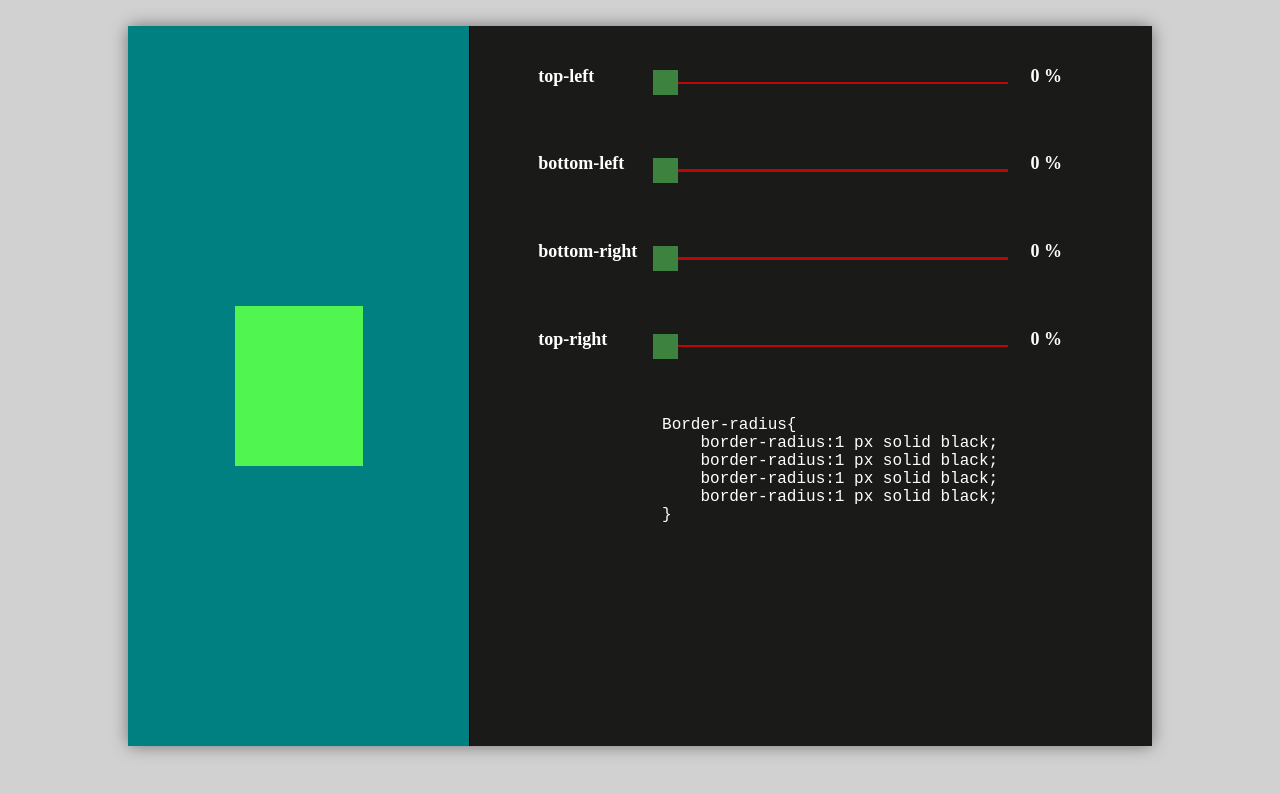
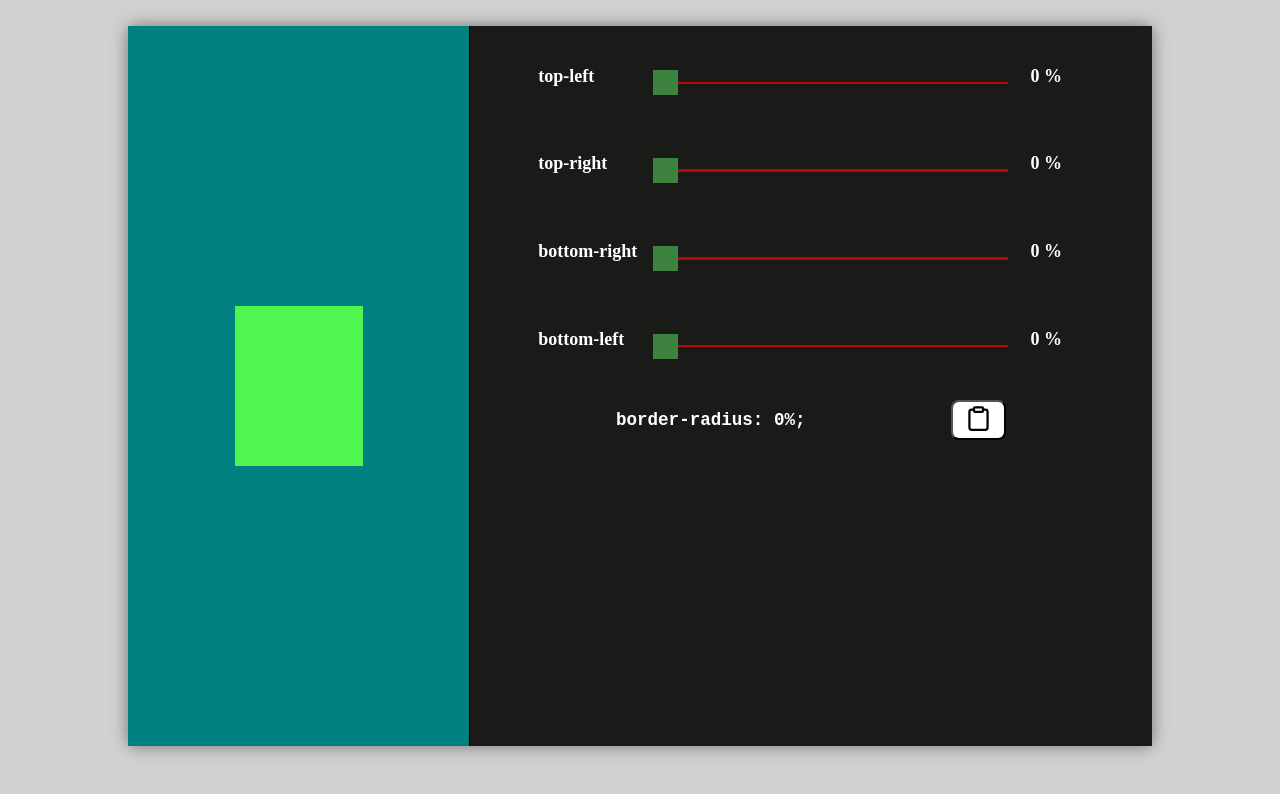
Before and after one commit to Lucas-Lameira/border-radius-previewer, a plain HTML site: page index.html in a window 1280 px wide. Drawn offline with Linux system fonts and the light colour scheme.

Commit message:
copy the css

```diff
--- a/index.html
+++ b/index.html
@@ -14,6 +14,7 @@
 
 </head>
 <body>
+
     <section id="container">
         <section id="left">
             <div id="box">
@@ -39,18 +40,18 @@
             </div>
 
             <div class="inputContainer">
-                <label for="bottom-left">bottom-left</label>
+                <label for="top-right">top-right</label>
                 <input
-                id="botLeft"
+                  id="topRight"
                   class="rangeSlider"
+                  name="top-right"
                   type="range"
-                  name="bottom-left"
                   value="0"
                   min="0"
                   max="100"
                   step="1"
                 >
-                <div id="outputBotLeft" class="output">
+                <div id="outputTopRight" class="output">
                     0 %
                 </div>
             </div>
@@ -72,33 +73,32 @@
                 </div>
             </div>
 
-
             <div class="inputContainer">
-                <label for="top-right">top-right</label>
+                <label for="bottom-left">bottom-left</label>
                 <input
-                  id="topRight"
+                id="botLeft"
                 class="rangeSlider"
-                  name="top-right"
                   type="range"
+                  name="bottom-left"
                   value="0"
                   min="0"
                   max="100"
                   step="1"
                 >
-                <div id="outputTopRight" class="output">
+                <div id="outputBotLeft" class="output">
                     0 %
                 </div>
             </div>
-            <pre>
-                    Border-radius{
-                        border-radius:1 px solid black;
-                        border-radius:1 px solid black;
-                        border-radius:1 px solid black;
-                        border-radius:1 px solid black;
-                    }
-            </pre>
+
+            <div id="codeContainer">
+                <code id="showStyle">border-radius: 0%;</code>
+                <button onclick="copyCode()">
+                    <img src="clipboard.svg" alt="clipboard">
+                </button>
+            </div>
         </aside>
     </section>
+    <input type="text" value="Hello World" id="copyInput" >
 </body>
 <script src="script.js"></script>
 </html>
--- a/script.js
+++ b/script.js
@@ -1,4 +1,6 @@
 const box = document.getElementById("box");
+const styleView = document.getElementById("showStyle")
+let copyCss
 
 const topLeft = document.getElementById("topLeft")//slider
 const topRight = document.getElementById("topRight")
@@ -10,34 +12,45 @@ const outputTopRight = document.getElementById("outputTopRight");//output
 const outputBotLeft = document.getElementById("outputBotLeft");//output
 const outputBotRight = document.getElementById("outputBotRight");//output
 
-console.log(topLeft)
-console.log(topLeft.value)
-
 outputTopLeft.innerHTML = topLeft.value + ' %';
 outputTopRight.innerHTML = topRight.value + ' %';
 outputBotLeft.innerHTML = botLeft.value + ' %';
 outputBotRight.innerHTML = botRight.value + ' %';
 
-
 topLeft.oninput = function (){
     outpuTopLeft.innerHTML = this.value + ' %'
     box.style.borderTopLeftRadius = topLeft.value + '%';
+    getStyle()
 }
-
 
 topRight.oninput = function (){
     outputTopRight.innerHTML = this.value + ' %'
     box.style.borderTopRightRadius = topRight.value + '%';
+    getStyle()
 }
-
 
 botLeft.oninput = function (){
     outputBotLeft.innerHTML = this.value + ' %'
     box.style.borderBottomLeftRadius = botLeft.value + '%';
+    getStyle()
 }
-
 
 botRight.oninput = function (){
     outputBotRight.innerHTML = this.value + ' %'
     box.style.borderBottomRightRadius = botRight.value + '%';
+    getStyle()
 }
+
+function getStyle () {
+    if(box.hasAttribute("style")){
+        styleView.innerHTML = box.getAttribute("style");
+    }
+}
+
+function copyCode() {
+  copyCss = document.getElementById("copyInput");
+  copyCss.setAttribute("value", styleView.innerHTML);
+  copyCss.select();
+  document.execCommand("copy");
+  alert("Copied the text: " + copyCss.value);
+}
--- a/styles.css
+++ b/styles.css
@@ -96,21 +96,40 @@ input{
 #box {
     width: 10vw;
     height: 20vh;
-    background-color: rgb(80, 245, 80);    ;
+    background-color: rgb(80, 245, 80);
 }
 
-#container button {
-    width: 20%;
-    height: 10%;
-    border-radius: 8px;
-    font-size: 26px;
-    font-weight: bold;
-    background-color: rgb(66, 134, 66);
-    color: white;
-    outline: none;
+
+#codeContainer {
+    width: 100%;
+    display: flex;
+    justify-content: space-evenly;
+    align-items: center;
 }
 
-pre{
-    width: 100%;
-    height: 20%;
+#showStyle{
+    font-size: larger;
+    font-weight: bold;
 }
+
+button {
+    width: 8%;
+    height: 100%;
+    border-radius: 8px;
+    background-color: rgb(255, 255, 255);
+    outline: none;
+
+}
+
+button img{
+    width:80%;
+    height:80%;
+}
+
+#copyInput {
+    padding:0;
+    margin:0;
+    position:absolute;
+    top:-0;
+    margin-top:-20px;
+}
```
Also changed, not shown: clipboard.svg (added). Lines whose indentation alone changed are shown as unchanged.
